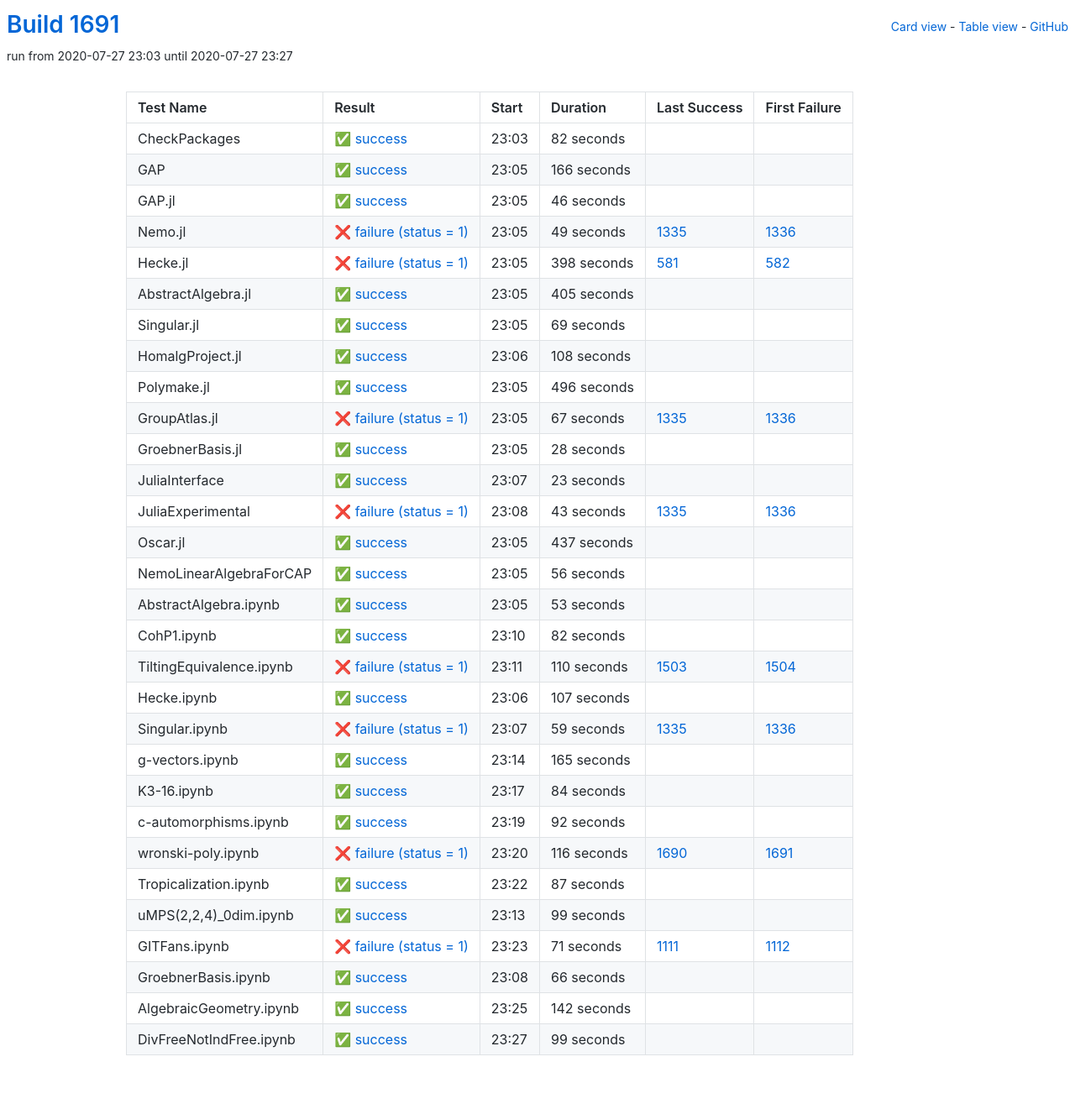
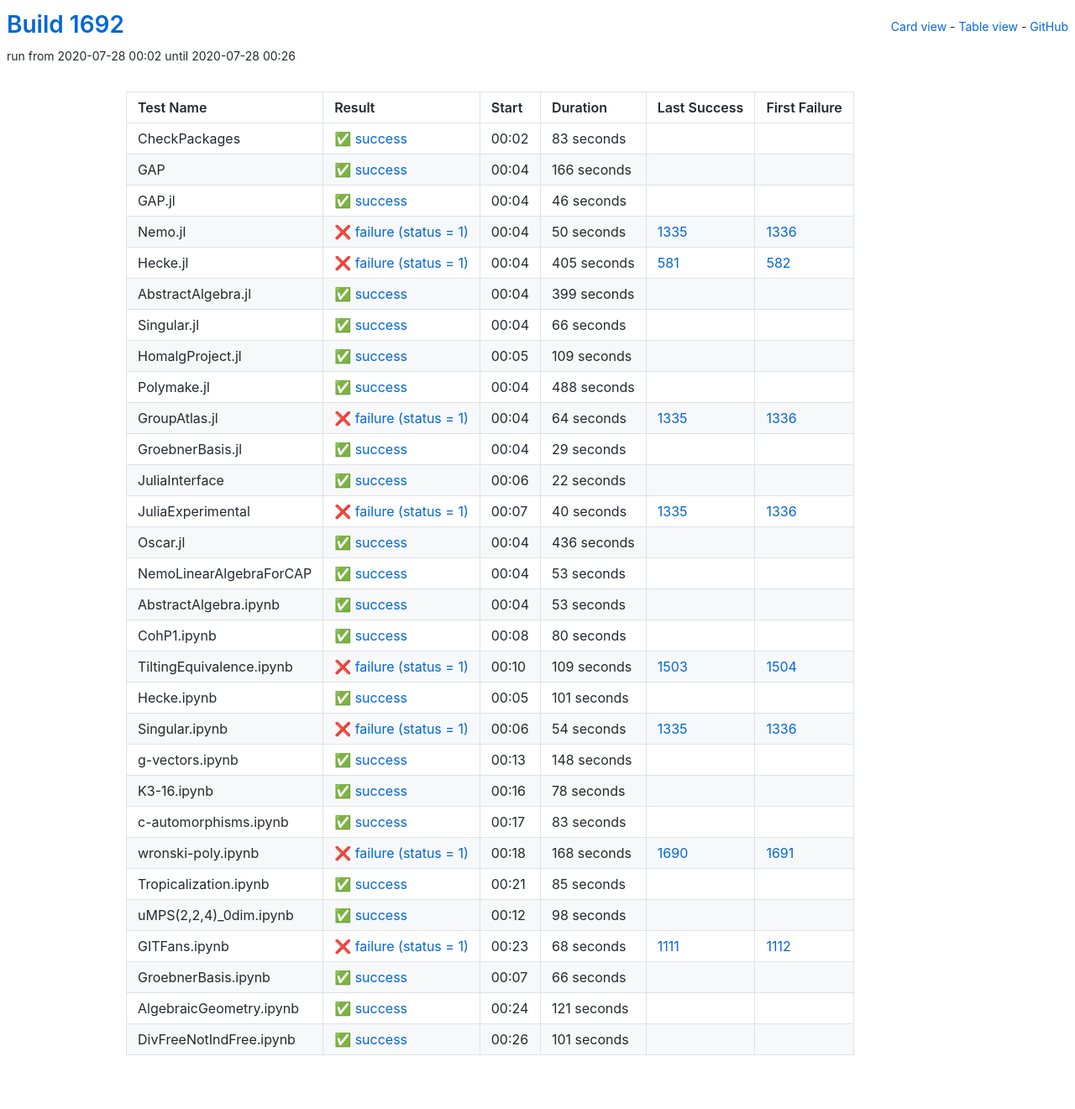
Before and after one commit to oscar-system/oscar-ci-status-1.4, a Jekyll site: the page built from table.html, in a window 1280 px wide. Shown: the whole page at 84% size. Built offline with Jekyll 4.4.1, drawn with Linux system fonts in a browser that asks for light colours.

Commit message:
Build #1692

```diff
--- a/_data/ci.yml
+++ b/_data/ci.yml
@@ -1,6 +1,6 @@
 ---
-build: 1691
-build_url: https://oscarci.mathematik.uni-kl.de/job/oscar-julia-1.4/1691/
+build: 1692
+build_url: https://oscarci.mathematik.uni-kl.de/job/oscar-julia-1.4/1692/
 job: oscar-julia-1.4
 organization: oscar-system
 repo: oscar-ci-status-1.4
@@ -8,20 +8,20 @@ repourl: https://github.com/oscar-system/oscar-ci-status-1.4
 tests:
 - name: CheckPackages
   id: checkpackages
-  log: https://oscarci.mathematik.uni-kl.de/job/oscar-julia-1.4/1691/artifact/logs/build-1691/CheckPackages.log
-  start: 2020-07-27 23:03
+  log: https://oscarci.mathematik.uni-kl.de/job/oscar-julia-1.4/1692/artifact/logs/build-1692/CheckPackages.log
+  start: 2020-07-28 00:02
   success: true
   exitcode: 0
   status: success
-  duration: 82
+  duration: 83
   last_success: false
   last_success_url:
   first_failure: false
   first_failure_url:
 - name: GAP
   id: gap
-  log: https://oscarci.mathematik.uni-kl.de/job/oscar-julia-1.4/1691/artifact/logs/build-1691/GAP.log
-  start: 2020-07-27 23:05
+  log: https://oscarci.mathematik.uni-kl.de/job/oscar-julia-1.4/1692/artifact/logs/build-1692/GAP.log
+  start: 2020-07-28 00:04
   success: true
   exitcode: 0
   status: success
@@ -32,8 +32,8 @@ tests:
   first_failure_url:
 - name: GAP.jl
   id: gap-jl
-  log: https://oscarci.mathematik.uni-kl.de/job/oscar-julia-1.4/1691/artifact/logs/build-1691/GAP.jl.log
-  start: 2020-07-27 23:05
+  log: https://oscarci.mathematik.uni-kl.de/job/oscar-julia-1.4/1692/artifact/logs/build-1692/GAP.jl.log
+  start: 2020-07-28 00:04
   success: true
   exitcode: 0
   status: success
@@ -44,152 +44,152 @@ tests:
   first_failure_url:
 - name: Nemo.jl
   id: nemo-jl
-  log: https://oscarci.mathematik.uni-kl.de/job/oscar-julia-1.4/1691/artifact/logs/build-1691/Nemo.jl.log
-  start: 2020-07-27 23:05
+  log: https://oscarci.mathematik.uni-kl.de/job/oscar-julia-1.4/1692/artifact/logs/build-1692/Nemo.jl.log
+  start: 2020-07-28 00:04
   success: false
   exitcode: 1
   status: failure
-  duration: 49
+  duration: 50
   last_success: 1335
   last_success_url: https://oscarci.mathematik.uni-kl.de/job/oscar-julia-1.4/1335/
   first_failure: 1336
   first_failure_url: https://oscarci.mathematik.uni-kl.de/job/oscar-julia-1.4/1336/
 - name: Hecke.jl
   id: hecke-jl
-  log: https://oscarci.mathematik.uni-kl.de/job/oscar-julia-1.4/1691/artifact/logs/build-1691/Hecke.jl.log
-  start: 2020-07-27 23:05
+  log: https://oscarci.mathematik.uni-kl.de/job/oscar-julia-1.4/1692/artifact/logs/build-1692/Hecke.jl.log
+  start: 2020-07-28 00:04
   success: false
   exitcode: 1
   status: failure
-  duration: 398
+  duration: 405
   last_success: 581
   last_success_url: https://oscarci.mathematik.uni-kl.de/job/oscar-julia-1.4/581/
   first_failure: 582
   first_failure_url: https://oscarci.mathematik.uni-kl.de/job/oscar-julia-1.4/582/
 - name: AbstractAlgebra.jl
   id: abstractalgebra-jl
-  log: https://oscarci.mathematik.uni-kl.de/job/oscar-julia-1.4/1691/artifact/logs/build-1691/AbstractAlgebra.jl.log
-  start: 2020-07-27 23:05
+  log: https://oscarci.mathematik.uni-kl.de/job/oscar-julia-1.4/1692/artifact/logs/build-1692/AbstractAlgebra.jl.log
+  start: 2020-07-28 00:04
   success: true
   exitcode: 0
   status: success
-  duration: 405
+  duration: 399
   last_success: false
   last_success_url:
   first_failure: false
   first_failure_url:
 - name: Singular.jl
   id: singular-jl
-  log: https://oscarci.mathematik.uni-kl.de/job/oscar-julia-1.4/1691/artifact/logs/build-1691/Singular.jl.log
-  start: 2020-07-27 23:05
+  log: https://oscarci.mathematik.uni-kl.de/job/oscar-julia-1.4/1692/artifact/logs/build-1692/Singular.jl.log
+  start: 2020-07-28 00:04
   success: true
   exitcode: 0
   status: success
-  duration: 69
+  duration: 66
   last_success: false
   last_success_url:
   first_failure: false
   first_failure_url:
 - name: HomalgProject.jl
   id: homalgproject-jl
-  log: https://oscarci.mathematik.uni-kl.de/job/oscar-julia-1.4/1691/artifact/logs/build-1691/HomalgProject.jl.log
-  start: 2020-07-27 23:06
+  log: https://oscarci.mathematik.uni-kl.de/job/oscar-julia-1.4/1692/artifact/logs/build-1692/HomalgProject.jl.log
+  start: 2020-07-28 00:05
   success: true
   exitcode: 0
   status: success
-  duration: 108
+  duration: 109
   last_success: false
   last_success_url:
   first_failure: false
   first_failure_url:
 - name: Polymake.jl
   id: polymake-jl
-  log: https://oscarci.mathematik.uni-kl.de/job/oscar-julia-1.4/1691/artifact/logs/build-1691/Polymake.jl.log
-  start: 2020-07-27 23:05
+  log: https://oscarci.mathematik.uni-kl.de/job/oscar-julia-1.4/1692/artifact/logs/build-1692/Polymake.jl.log
+  start: 2020-07-28 00:04
   success: true
   exitcode: 0
   status: success
-  duration: 496
+  duration: 488
   last_success: false
   last_success_url:
   first_failure: false
   first_failure_url:
 - name: GroupAtlas.jl
   id: groupatlas-jl
-  log: https://oscarci.mathematik.uni-kl.de/job/oscar-julia-1.4/1691/artifact/logs/build-1691/GroupAtlas.jl.log
-  start: 2020-07-27 23:05
+  log: https://oscarci.mathematik.uni-kl.de/job/oscar-julia-1.4/1692/artifact/logs/build-1692/GroupAtlas.jl.log
+  start: 2020-07-28 00:04
   success: false
   exitcode: 1
   status: failure
-  duration: 67
+  duration: 64
   last_success: 1335
   last_success_url: https://oscarci.mathematik.uni-kl.de/job/oscar-julia-1.4/1335/
   first_failure: 1336
   first_failure_url: https://oscarci.mathematik.uni-kl.de/job/oscar-julia-1.4/1336/
 - name: GroebnerBasis.jl
   id: groebnerbasis-jl
-  log: https://oscarci.mathematik.uni-kl.de/job/oscar-julia-1.4/1691/artifact/logs/build-1691/GroebnerBasis.jl.log
-  start: 2020-07-27 23:05
+  log: https://oscarci.mathematik.uni-kl.de/job/oscar-julia-1.4/1692/artifact/logs/build-1692/GroebnerBasis.jl.log
+  start: 2020-07-28 00:04
   success: true
   exitcode: 0
   status: success
-  duration: 28
+  duration: 29
   last_success: false
   last_success_url:
   first_failure: false
   first_failure_url:
 - name: JuliaInterface
   id: juliainterface
-  log: https://oscarci.mathematik.uni-kl.de/job/oscar-julia-1.4/1691/artifact/logs/build-1691/JuliaInterface.log
-  start: 2020-07-27 23:07
+  log: https://oscarci.mathematik.uni-kl.de/job/oscar-julia-1.4/1692/artifact/logs/build-1692/JuliaInterface.log
+  start: 2020-07-28 00:06
   success: true
   exitcode: 0
   status: success
-  duration: 23
+  duration: 22
   last_success: false
   last_success_url:
   first_failure: false
   first_failure_url:
 - name: JuliaExperimental
   id: juliaexperimental
-  log: https://oscarci.mathematik.uni-kl.de/job/oscar-julia-1.4/1691/artifact/logs/build-1691/JuliaExperimental.log
-  start: 2020-07-27 23:08
+  log: https://oscarci.mathematik.uni-kl.de/job/oscar-julia-1.4/1692/artifact/logs/build-1692/JuliaExperimental.log
+  start: 2020-07-28 00:07
   success: false
   exitcode: 1
   status: failure
-  duration: 43
+  duration: 40
   last_success: 1335
   last_success_url: https://oscarci.mathematik.uni-kl.de/job/oscar-julia-1.4/1335/
   first_failure: 1336
   first_failure_url: https://oscarci.mathematik.uni-kl.de/job/oscar-julia-1.4/1336/
 - name: Oscar.jl
   id: oscar-jl
-  log: https://oscarci.mathematik.uni-kl.de/job/oscar-julia-1.4/1691/artifact/logs/build-1691/Oscar.jl.log
-  start: 2020-07-27 23:05
+  log: https://oscarci.mathematik.uni-kl.de/job/oscar-julia-1.4/1692/artifact/logs/build-1692/Oscar.jl.log
+  start: 2020-07-28 00:04
   success: true
   exitcode: 0
   status: success
-  duration: 437
+  duration: 436
   last_success: false
   last_success_url:
   first_failure: false
   first_failure_url:
 - name: NemoLinearAlgebraForCAP
   id: nemolinearalgebraforcap
-  log: https://oscarci.mathematik.uni-kl.de/job/oscar-julia-1.4/1691/artifact/logs/build-1691/NemoLinearAlgebraForCAP.log
-  start: 2020-07-27 23:05
+  log: https://oscarci.mathematik.uni-kl.de/job/oscar-julia-1.4/1692/artifact/logs/build-1692/NemoLinearAlgebraForCAP.log
+  start: 2020-07-28 00:04
   success: true
   exitcode: 0
   status: success
-  duration: 56
+  duration: 53
   last_success: false
   last_success_url:
   first_failure: false
   first_failure_url:
 - name: AbstractAlgebra.ipynb
   id: abstractalgebra-ipynb
-  log: https://oscarci.mathematik.uni-kl.de/job/oscar-julia-1.4/1691/artifact/logs/build-1691/AbstractAlgebra.ipynb.log
-  start: 2020-07-27 23:05
+  log: https://oscarci.mathematik.uni-kl.de/job/oscar-julia-1.4/1692/artifact/logs/build-1692/AbstractAlgebra.ipynb.log
+  start: 2020-07-28 00:04
   success: true
   exitcode: 0
   status: success
@@ -200,140 +200,140 @@ tests:
   first_failure_url:
 - name: CohP1.ipynb
   id: cohp1-ipynb
-  log: https://oscarci.mathematik.uni-kl.de/job/oscar-julia-1.4/1691/artifact/logs/build-1691/CohP1.ipynb.log
-  start: 2020-07-27 23:10
+  log: https://oscarci.mathematik.uni-kl.de/job/oscar-julia-1.4/1692/artifact/logs/build-1692/CohP1.ipynb.log
+  start: 2020-07-28 00:08
   success: true
   exitcode: 0
   status: success
-  duration: 82
+  duration: 80
   last_success: false
   last_success_url:
   first_failure: false
   first_failure_url:
 - name: TiltingEquivalence.ipynb
   id: tiltingequivalence-ipynb
-  log: https://oscarci.mathematik.uni-kl.de/job/oscar-julia-1.4/1691/artifact/logs/build-1691/TiltingEquivalence.ipynb.log
-  start: 2020-07-27 23:11
+  log: https://oscarci.mathematik.uni-kl.de/job/oscar-julia-1.4/1692/artifact/logs/build-1692/TiltingEquivalence.ipynb.log
+  start: 2020-07-28 00:10
   success: false
   exitcode: 1
   status: failure
-  duration: 110
+  duration: 109
   last_success: 1503
   last_success_url: https://oscarci.mathematik.uni-kl.de/job/oscar-julia-1.4/1503/
   first_failure: 1504
   first_failure_url: https://oscarci.mathematik.uni-kl.de/job/oscar-julia-1.4/1504/
 - name: Hecke.ipynb
   id: hecke-ipynb
-  log: https://oscarci.mathematik.uni-kl.de/job/oscar-julia-1.4/1691/artifact/logs/build-1691/Hecke.ipynb.log
-  start: 2020-07-27 23:06
+  log: https://oscarci.mathematik.uni-kl.de/job/oscar-julia-1.4/1692/artifact/logs/build-1692/Hecke.ipynb.log
+  start: 2020-07-28 00:05
   success: true
   exitcode: 0
   status: success
-  duration: 107
+  duration: 101
   last_success: false
   last_success_url:
   first_failure: false
   first_failure_url:
 - name: Singular.ipynb
   id: singular-ipynb
-  log: https://oscarci.mathematik.uni-kl.de/job/oscar-julia-1.4/1691/artifact/logs/build-1691/Singular.ipynb.log
-  start: 2020-07-27 23:07
+  log: https://oscarci.mathematik.uni-kl.de/job/oscar-julia-1.4/1692/artifact/logs/build-1692/Singular.ipynb.log
+  start: 2020-07-28 00:06
   success: false
   exitcode: 1
   status: failure
-  duration: 59
+  duration: 54
   last_success: 1335
   last_success_url: https://oscarci.mathematik.uni-kl.de/job/oscar-julia-1.4/1335/
   first_failure: 1336
   first_failure_url: https://oscarci.mathematik.uni-kl.de/job/oscar-julia-1.4/1336/
 - name: g-vectors.ipynb
   id: g-vectors-ipynb
-  log: https://oscarci.mathematik.uni-kl.de/job/oscar-julia-1.4/1691/artifact/logs/build-1691/g-vectors.ipynb.log
-  start: 2020-07-27 23:14
+  log: https://oscarci.mathematik.uni-kl.de/job/oscar-julia-1.4/1692/artifact/logs/build-1692/g-vectors.ipynb.log
+  start: 2020-07-28 00:13
   success: true
   exitcode: 0
   status: success
-  duration: 165
+  duration: 148
   last_success: false
   last_success_url:
   first_failure: false
   first_failure_url:
 - name: K3-16.ipynb
   id: k3-16-ipynb
-  log: https://oscarci.mathematik.uni-kl.de/job/oscar-julia-1.4/1691/artifact/logs/build-1691/K3-16.ipynb.log
-  start: 2020-07-27 23:17
+  log: https://oscarci.mathematik.uni-kl.de/job/oscar-julia-1.4/1692/artifact/logs/build-1692/K3-16.ipynb.log
+  start: 2020-07-28 00:16
   success: true
   exitcode: 0
   status: success
-  duration: 84
+  duration: 78
   last_success: false
   last_success_url:
   first_failure: false
   first_failure_url:
 - name: c-automorphisms.ipynb
   id: c-automorphisms-ipynb
-  log: https://oscarci.mathematik.uni-kl.de/job/oscar-julia-1.4/1691/artifact/logs/build-1691/c-automorphisms.ipynb.log
-  start: 2020-07-27 23:19
+  log: https://oscarci.mathematik.uni-kl.de/job/oscar-julia-1.4/1692/artifact/logs/build-1692/c-automorphisms.ipynb.log
+  start: 2020-07-28 00:17
   success: true
   exitcode: 0
   status: success
-  duration: 92
+  duration: 83
   last_success: false
   last_success_url:
   first_failure: false
   first_failure_url:
 - name: wronski-poly.ipynb
   id: wronski-poly-ipynb
-  log: https://oscarci.mathematik.uni-kl.de/job/oscar-julia-1.4/1691/artifact/logs/build-1691/wronski-poly.ipynb.log
-  start: 2020-07-27 23:20
+  log: https://oscarci.mathematik.uni-kl.de/job/oscar-julia-1.4/1692/artifact/logs/build-1692/wronski-poly.ipynb.log
+  start: 2020-07-28 00:18
   success: false
   exitcode: 1
   status: failure
-  duration: 116
+  duration: 168
   last_success: 1690
   last_success_url: https://oscarci.mathematik.uni-kl.de/job/oscar-julia-1.4/1690/
   first_failure: 1691
   first_failure_url: https://oscarci.mathematik.uni-kl.de/job/oscar-julia-1.4/1691/
 - name: Tropicalization.ipynb
   id: tropicalization-ipynb
-  log: https://oscarci.mathematik.uni-kl.de/job/oscar-julia-1.4/1691/artifact/logs/build-1691/Tropicalization.ipynb.log
-  start: 2020-07-27 23:22
+  log: https://oscarci.mathematik.uni-kl.de/job/oscar-julia-1.4/1692/artifact/logs/build-1692/Tropicalization.ipynb.log
+  start: 2020-07-28 00:21
   success: true
   exitcode: 0
   status: success
-  duration: 87
+  duration: 85
   last_success: false
   last_success_url:
   first_failure: false
   first_failure_url:
 - name: uMPS(2,2,4)_0dim.ipynb
   id: umps-2-2-4-0dim-ipynb
-  log: https://oscarci.mathematik.uni-kl.de/job/oscar-julia-1.4/1691/artifact/logs/build-1691/uMPS-2-2-4-_0dim.ipynb.log
-  start: 2020-07-27 23:13
+  log: https://oscarci.mathematik.uni-kl.de/job/oscar-julia-1.4/1692/artifact/logs/build-1692/uMPS-2-2-4-_0dim.ipynb.log
+  start: 2020-07-28 00:12
   success: true
   exitcode: 0
   status: success
-  duration: 99
+  duration: 98
   last_success: false
   last_success_url:
   first_failure: false
   first_failure_url:
 - name: GITFans.ipynb
   id: gitfans-ipynb
-  log: https://oscarci.mathematik.uni-kl.de/job/oscar-julia-1.4/1691/artifact/logs/build-1691/GITFans.ipynb.log
-  start: 2020-07-27 23:23
+  log: https://oscarci.mathematik.uni-kl.de/job/oscar-julia-1.4/1692/artifact/logs/build-1692/GITFans.ipynb.log
+  start: 2020-07-28 00:23
   success: false
   exitcode: 1
   status: failure
-  duration: 71
+  duration: 68
   last_success: 1111
   last_success_url: https://oscarci.mathematik.uni-kl.de/job/oscar-julia-1.4/1111/
   first_failure: 1112
   first_failure_url: https://oscarci.mathematik.uni-kl.de/job/oscar-julia-1.4/1112/
 - name: GroebnerBasis.ipynb
   id: groebnerbasis-ipynb
-  log: https://oscarci.mathematik.uni-kl.de/job/oscar-julia-1.4/1691/artifact/logs/build-1691/GroebnerBasis.ipynb.log
-  start: 2020-07-27 23:08
+  log: https://oscarci.mathematik.uni-kl.de/job/oscar-julia-1.4/1692/artifact/logs/build-1692/GroebnerBasis.ipynb.log
+  start: 2020-07-28 00:07
   success: true
   exitcode: 0
   status: success
@@ -344,24 +344,24 @@ tests:
   first_failure_url:
 - name: AlgebraicGeometry.ipynb
   id: algebraicgeometry-ipynb
-  log: https://oscarci.mathematik.uni-kl.de/job/oscar-julia-1.4/1691/artifact/logs/build-1691/AlgebraicGeometry.ipynb.log
-  start: 2020-07-27 23:25
+  log: https://oscarci.mathematik.uni-kl.de/job/oscar-julia-1.4/1692/artifact/logs/build-1692/AlgebraicGeometry.ipynb.log
+  start: 2020-07-28 00:24
   success: true
   exitcode: 0
   status: success
-  duration: 142
+  duration: 121
   last_success: false
   last_success_url:
   first_failure: false
   first_failure_url:
 - name: DivFreeNotIndFree.ipynb
   id: divfreenotindfree-ipynb
-  log: https://oscarci.mathematik.uni-kl.de/job/oscar-julia-1.4/1691/artifact/logs/build-1691/DivFreeNotIndFree.ipynb.log
-  start: 2020-07-27 23:27
+  log: https://oscarci.mathematik.uni-kl.de/job/oscar-julia-1.4/1692/artifact/logs/build-1692/DivFreeNotIndFree.ipynb.log
+  start: 2020-07-28 00:26
   success: true
   exitcode: 0
   status: success
-  duration: 99
+  duration: 101
   last_success: false
   last_success_url:
   first_failure: false
```
Also changed, not shown: README.md.
